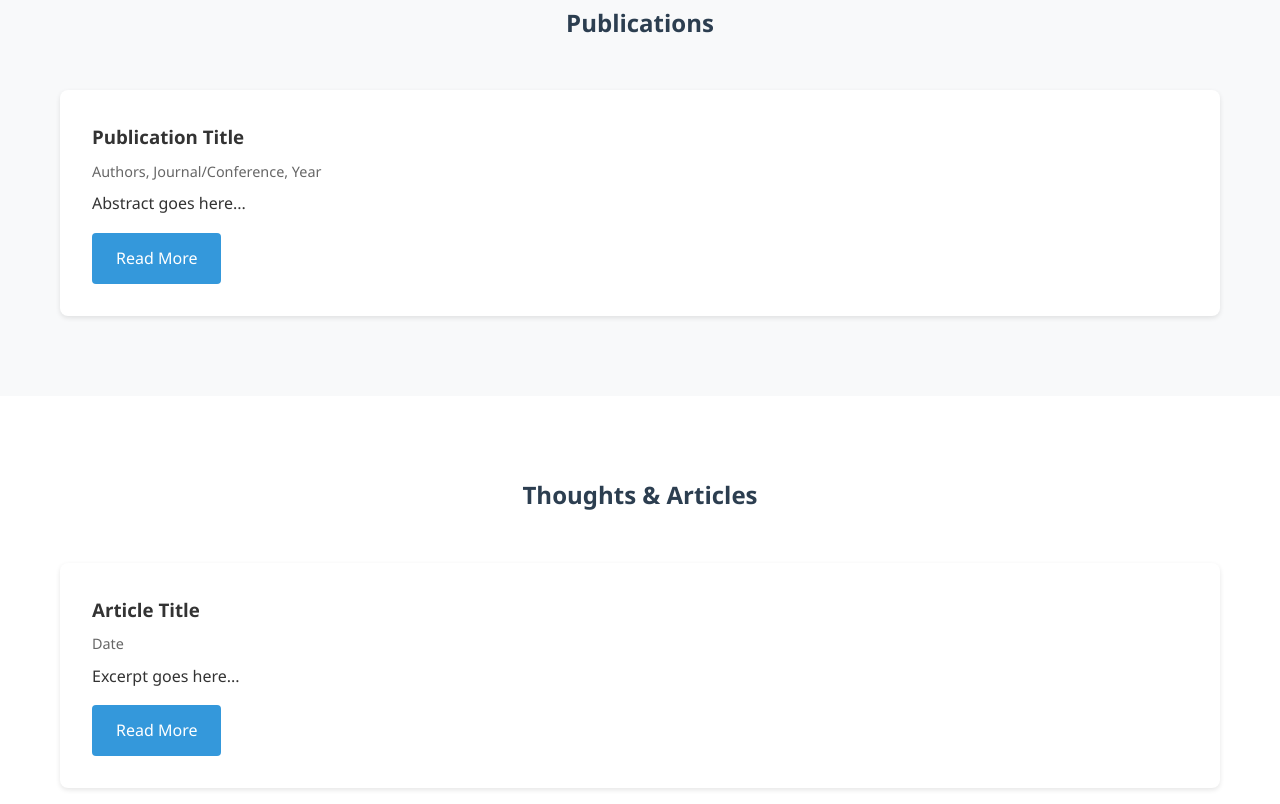
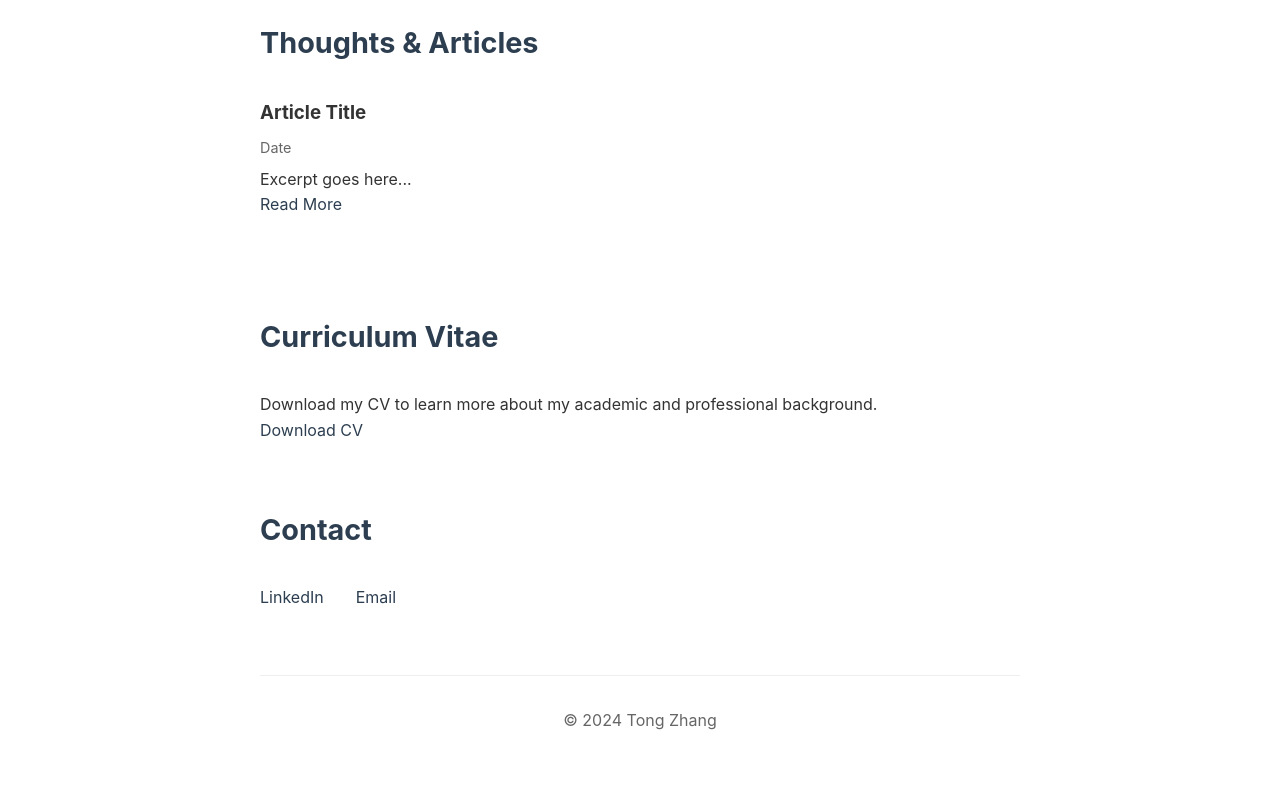
Before and after one commit to ZhangT-tech/ZhangT-tech.github.io, a plain HTML site: page index.html in a window 1280 px wide. Shown: the part 876-1680 px from the top of the page. After the commit the page ends 1642 px from the top, so only its background shows below. Drawn offline with Linux system fonts and the light colour scheme.

Commit message:
second commit

```diff
--- a/index.html
+++ b/index.html
@@ -5,7 +5,6 @@
     <meta name="viewport" content="width=device-width, initial-scale=1.0">
     <title>Tong Zhang - Computer Science Student at KAUST</title>
     <link rel="stylesheet" href="styles.css">
-    <link rel="stylesheet" href="https://cdnjs.cloudflare.com/ajax/libs/font-awesome/6.0.0/css/all.min.css">
 </head>
 <body>
     <header>
@@ -22,72 +21,51 @@
 
     <main>
         <section id="home" class="hero">
-            <div class="container">
+            <div class="profile-photo">
+                <img src="images/profile.jpg" alt="Tong Zhang">
+            </div>
             <h1>Tong Zhang</h1>
             <h2>Computer Science Student at KAUST</h2>
             <p>Passionate about research and innovation in computer science</p>
-            </div>
         </section>
 
         <section id="publications" class="section">
-            <div class="container">
             <h2>Publications</h2>
-                <div class="publications-grid">
-                    <!-- Publication items will be added here -->
             <div class="publication-item">
                 <h3>Publication Title</h3>
                 <p class="publication-meta">Authors, Journal/Conference, Year</p>
-                        <p class="publication-abstract">Abstract goes here...</p>
-                        <a href="#" class="btn">Read More</a>
-                    </div>
-                </div>
+                <p>Abstract goes here...</p>
+                <a href="#">Read More</a>
             </div>
         </section>
 
         <section id="thoughts" class="section">
-            <div class="container">
             <h2>Thoughts & Articles</h2>
-                <div class="thoughts-grid">
-                    <!-- Blog/Article items will be added here -->
             <div class="thought-item">
                 <h3>Article Title</h3>
                 <p class="thought-meta">Date</p>
-                        <p class="thought-excerpt">Excerpt goes here...</p>
-                        <a href="#" class="btn">Read More</a>
-                    </div>
-                </div>
+                <p>Excerpt goes here...</p>
+                <a href="#">Read More</a>
             </div>
         </section>
 
         <section id="cv" class="section">
-            <div class="container">
             <h2>Curriculum Vitae</h2>
-                <div class="cv-content">
             <p>Download my CV to learn more about my academic and professional background.</p>
-                    <a href="#" class="btn">Download CV</a>
-                </div>
-            </div>
+            <a href="#">Download CV</a>
         </section>
 
         <section id="contact" class="section">
-            <div class="container">
             <h2>Contact</h2>
             <div class="contact-links">
-                    <a href="https://www.linkedin.com/in/your-linkedin" target="_blank" class="social-link">
-                        <i class="fab fa-linkedin"></i> LinkedIn
-                    </a>
-                    <a href="mailto:your.email@kaust.edu.sa" class="social-link">
-                        <i class="fas fa-envelope"></i> Email
-                    </a>
-                </div>
+                <a href="https://www.linkedin.com/in/your-linkedin" target="_blank">LinkedIn</a>
+                <a href="mailto:your.email@kaust.edu.sa">Email</a>
             </div>
         </section>
     </main>
 
     <footer>
-        <div class="container">
-            <p>&copy; 2024 Tong Zhang. All rights reserved.</p>
-        </div>
+        <p>&copy; 2024 Tong Zhang</p>
     </footer>
 
     <script src="script.js"></script>
--- a/styles.css
+++ b/styles.css
@@ -1,6 +1,5 @@
 :root {
     --primary-color: #2c3e50;
-    --secondary-color: #3498db;
     --text-color: #333;
     --light-bg: #f8f9fa;
     --white: #ffffff;
@@ -13,188 +12,136 @@
 }
 
 body {
-    font-family: 'Segoe UI', Tahoma, Geneva, Verdana, sans-serif;
+    font-family: -apple-system, BlinkMacSystemFont, 'Segoe UI', Roboto, Oxygen, Ubuntu, Cantarell, sans-serif;
     line-height: 1.6;
     color: var(--text-color);
-}
-
-.container {
-    max-width: 1200px;
+    max-width: 800px;
     margin: 0 auto;
     padding: 0 20px;
 }
 
 /* Header & Navigation */
 header {
-    background-color: var(--white);
-    box-shadow: 0 2px 5px rgba(0,0,0,0.1);
-    position: fixed;
-    width: 100%;
-    top: 0;
-    z-index: 1000;
+    padding: 2rem 0;
+    margin-bottom: 3rem;
 }
 
 nav ul {
     display: flex;
     justify-content: center;
     list-style: none;
-    padding: 1rem 0;
-}
-
-nav ul li {
-    margin: 0 1.5rem;
+    gap: 2rem;
 }
 
 nav ul li a {
     text-decoration: none;
     color: var(--primary-color);
     font-weight: 500;
-    transition: color 0.3s ease;
-}
-
-nav ul li a:hover {
-    color: var(--secondary-color);
 }
 
 /* Hero Section */
 .hero {
-    height: 100vh;
-    display: flex;
-    align-items: center;
-    justify-content: center;
     text-align: center;
-    background: linear-gradient(135deg, var(--primary-color), var(--secondary-color));
-    color: var(--white);
-    padding-top: 60px;
+    margin-bottom: 4rem;
+}
+
+.profile-photo {
+    width: 200px;
+    height: 200px;
+    margin: 0 auto 2rem;
+    border-radius: 50%;
+    overflow: hidden;
+    border: 3px solid var(--primary-color);
+}
+
+.profile-photo img {
+    width: 100%;
+    height: 100%;
+    object-fit: cover;
 }
 
 .hero h1 {
-    font-size: 3.5rem;
+    font-size: 2.5rem;
     margin-bottom: 1rem;
 }
 
 .hero h2 {
-    font-size: 2rem;
+    font-size: 1.5rem;
+    color: #666;
     margin-bottom: 1.5rem;
 }
 
 /* Sections */
 .section {
-    padding: 5rem 0;
-}
-
-.section:nth-child(even) {
-    background-color: var(--light-bg);
+    margin-bottom: 4rem;
 }
 
 .section h2 {
-    text-align: center;
-    margin-bottom: 3rem;
+    font-size: 1.8rem;
+    margin-bottom: 2rem;
     color: var(--primary-color);
 }
 
-/* Publications Grid */
-.publications-grid {
-    display: grid;
-    grid-template-columns: repeat(auto-fit, minmax(300px, 1fr));
-    gap: 2rem;
+/* Publications and Thoughts */
+.publication-item,
+.thought-item {
+    margin-bottom: 2rem;
+    padding-bottom: 2rem;
+    border-bottom: 1px solid #eee;
 }
 
-.publication-item {
-    background: var(--white);
-    padding: 2rem;
-    border-radius: 8px;
-    box-shadow: 0 2px 5px rgba(0,0,0,0.1);
+.publication-item:last-child,
+.thought-item:last-child {
+    border-bottom: none;
 }
 
-.publication-meta {
-    color: #666;
-    font-size: 0.9rem;
-    margin: 0.5rem 0;
-}
-
-/* Thoughts Grid */
-.thoughts-grid {
-    display: grid;
-    grid-template-columns: repeat(auto-fit, minmax(300px, 1fr));
-    gap: 2rem;
-}
-
-.thought-item {
-    background: var(--white);
-    padding: 2rem;
-    border-radius: 8px;
-    box-shadow: 0 2px 5px rgba(0,0,0,0.1);
-}
-
+.publication-meta,
 .thought-meta {
     color: #666;
     font-size: 0.9rem;
     margin: 0.5rem 0;
 }
 
-/* Buttons */
-.btn {
-    display: inline-block;
-    padding: 0.8rem 1.5rem;
-    background-color: var(--secondary-color);
-    color: var(--white);
+/* Links */
+a {
+    color: var(--primary-color);
     text-decoration: none;
-    border-radius: 4px;
-    transition: background-color 0.3s ease;
-    margin-top: 1rem;
 }
 
-.btn:hover {
-    background-color: #2980b9;
+a:hover {
+    text-decoration: underline;
 }
 
 /* Contact Section */
 .contact-links {
     display: flex;
-    justify-content: center;
     gap: 2rem;
     margin-top: 2rem;
 }
 
-.social-link {
-    display: flex;
-    align-items: center;
-    gap: 0.5rem;
-    color: var(--primary-color);
-    text-decoration: none;
-    font-size: 1.2rem;
-}
-
-.social-link:hover {
-    color: var(--secondary-color);
-}
-
 /* Footer */
 footer {
-    background-color: var(--primary-color);
-    color: var(--white);
+    margin-top: 4rem;
     padding: 2rem 0;
     text-align: center;
+    color: #666;
+    border-top: 1px solid #eee;
 }
 
 /* Responsive Design */
-@media (max-width: 768px) {
+@media (max-width: 600px) {
+    nav ul {
+        flex-direction: column;
+        align-items: center;
+        gap: 1rem;
+    }
+
     .hero h1 {
-        font-size: 2.5rem;
+        font-size: 2rem;
     }
 
     .hero h2 {
-        font-size: 1.5rem;
-    }
-
-    nav ul {
-        flex-direction: column;
-        align-items: center;
-    }
-
-    nav ul li {
-        margin: 0.5rem 0;
+        font-size: 1.2rem;
     }
 
     .contact-links {
```
Also changed, not shown: TongZhang.jpg (added). Lines whose indentation alone changed are shown as unchanged.
